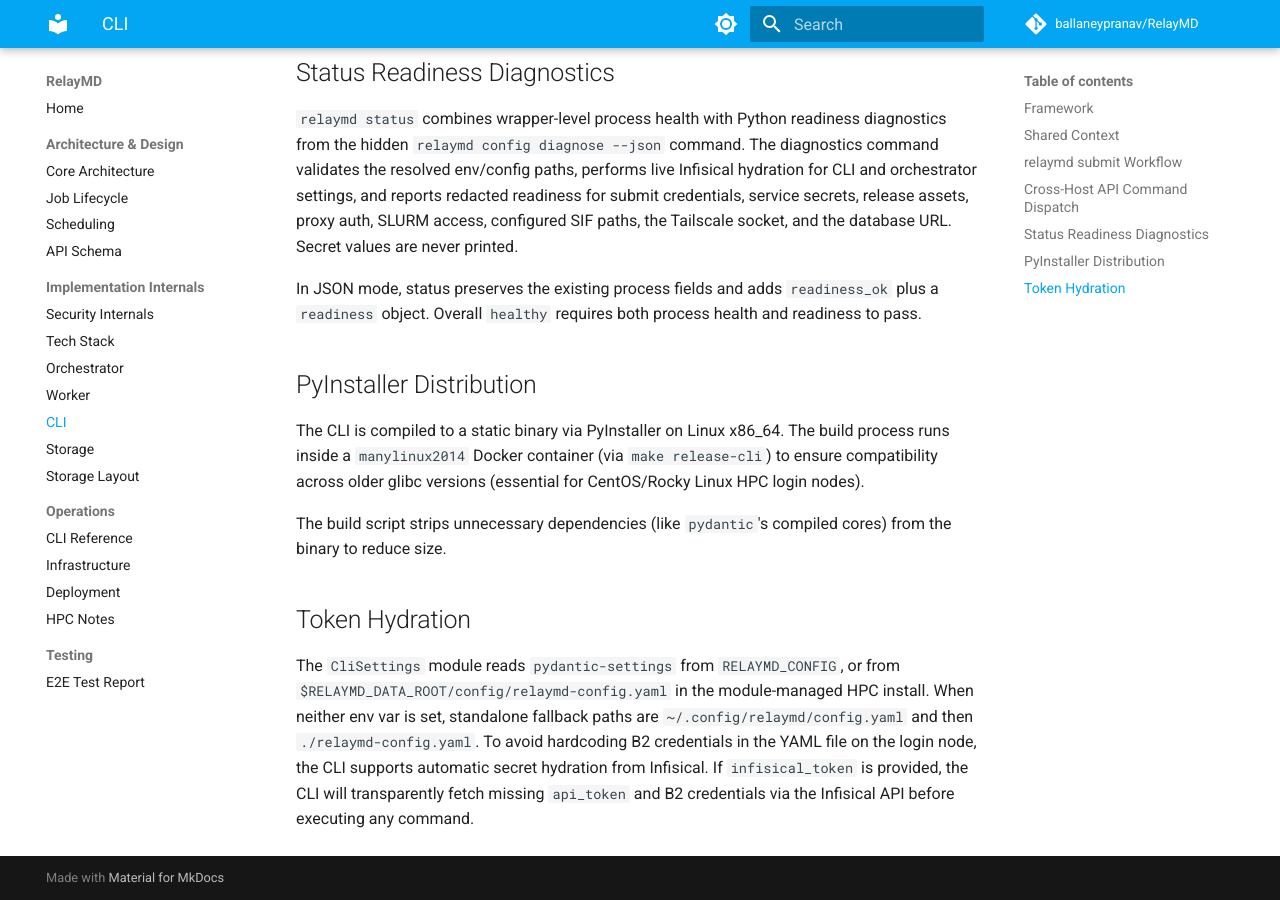
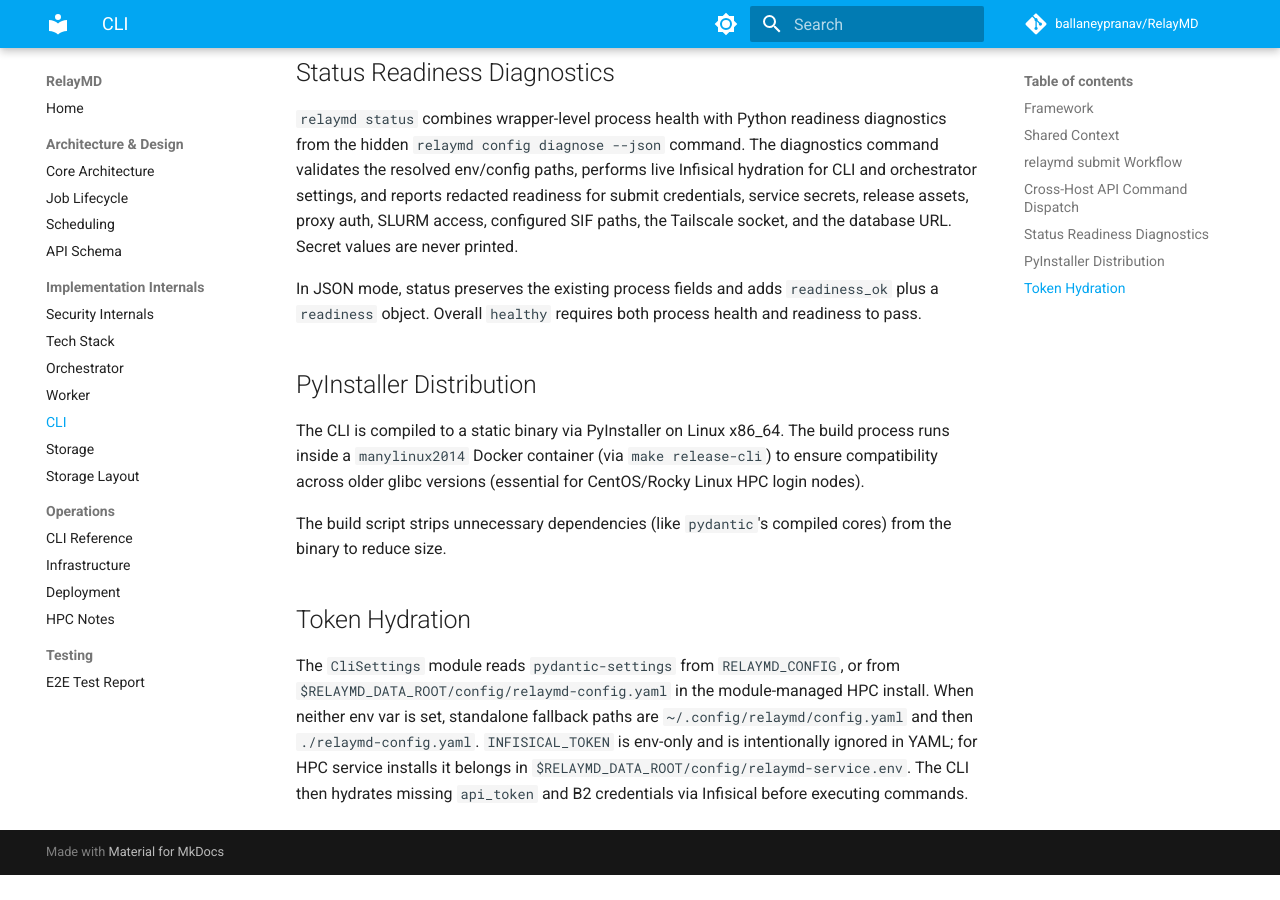
Before and after one commit to ballaneypranav/RelayMD, an MkDocs documentation site: the page built from docs/cli-internals.md, in a window 1280 px wide and 900 px high, scrolled down 1522 px. Built offline with MkDocs 1.6.1 and Material for MkDocs 9.7.7, drawn with Linux system fonts in a browser that asks for light colours; comment, search, counter and statistics services are not loaded; after the commit the page ends 2397 px from its top, so only the background shows below that.

Commit message:
Update examples and docs for env-file secret configuration

```diff
--- a/docs/cli-internals.md
+++ b/docs/cli-internals.md
@@ -68,4 +68,11 @@ The build script strips unnecessary dependencies (like `pydantic`'s compiled cor
 
 ## Token Hydration
 
-The `CliSettings` module reads `pydantic-settings` from `RELAYMD_CONFIG`, or from `$RELAYMD_DATA_ROOT/config/relaymd-config.yaml` in the module-managed HPC install. When neither env var is set, standalone fallback paths are `~/.config/relaymd/config.yaml` and then `./relaymd-config.yaml`. To avoid hardcoding B2 credentials in the YAML file on the login node, the CLI supports automatic secret hydration from Infisical. If `infisical_token` is provided, the CLI will transparently fetch missing `api_token` and B2 credentials via the Infisical API before executing any command.
+The `CliSettings` module reads `pydantic-settings` from `RELAYMD_CONFIG`, or from
+`$RELAYMD_DATA_ROOT/config/relaymd-config.yaml` in the module-managed HPC install.
+When neither env var is set, standalone fallback paths are
+`~/.config/relaymd/config.yaml` and then `./relaymd-config.yaml`.
+`INFISICAL_TOKEN` is env-only and is intentionally ignored in YAML; for HPC
+service installs it belongs in `$RELAYMD_DATA_ROOT/config/relaymd-service.env`.
+The CLI then hydrates missing `api_token` and B2 credentials via Infisical
+before executing commands.
```
Also changed, not shown: deploy/slurm/README.md (+3 -3 lines), docs/cli.md (+3 -1 lines), docs/orchestrator-internals.md (+6 -1 lines), 2 other files.
